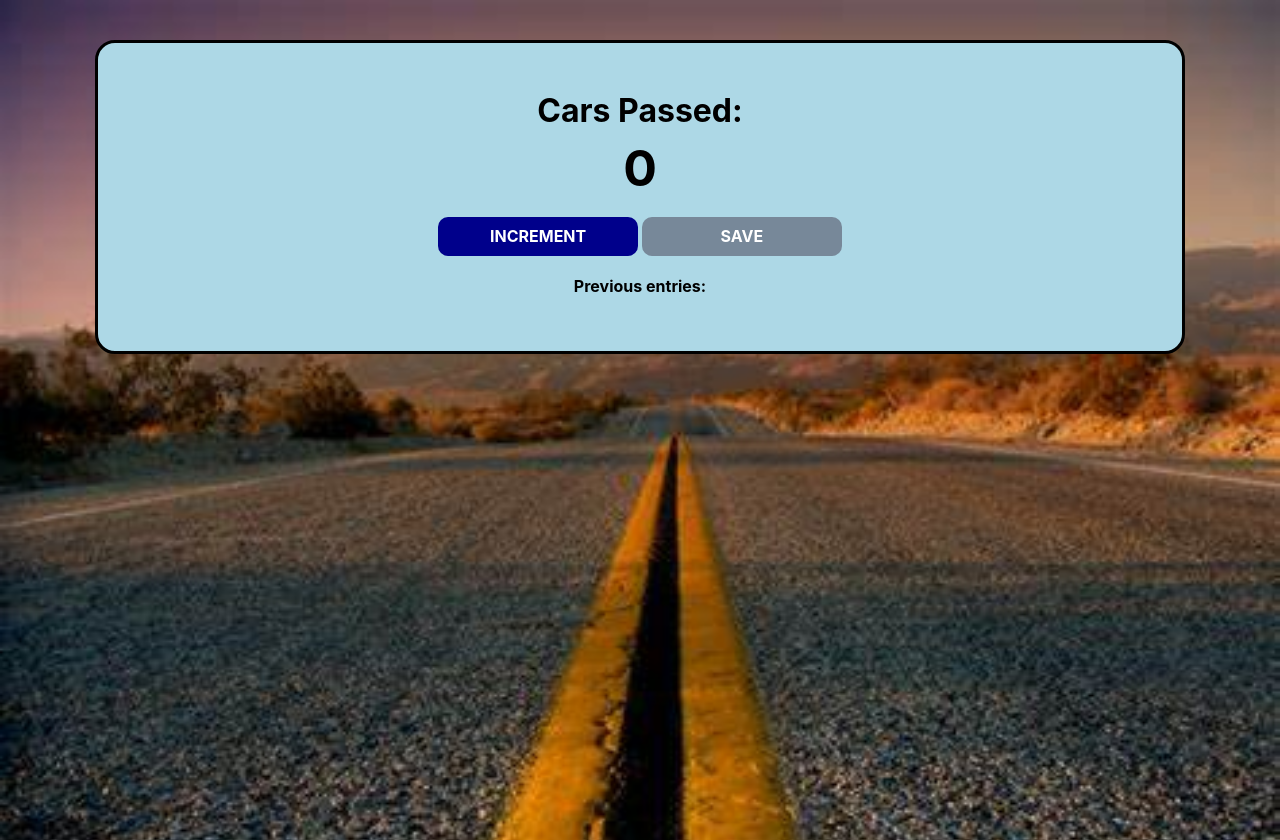
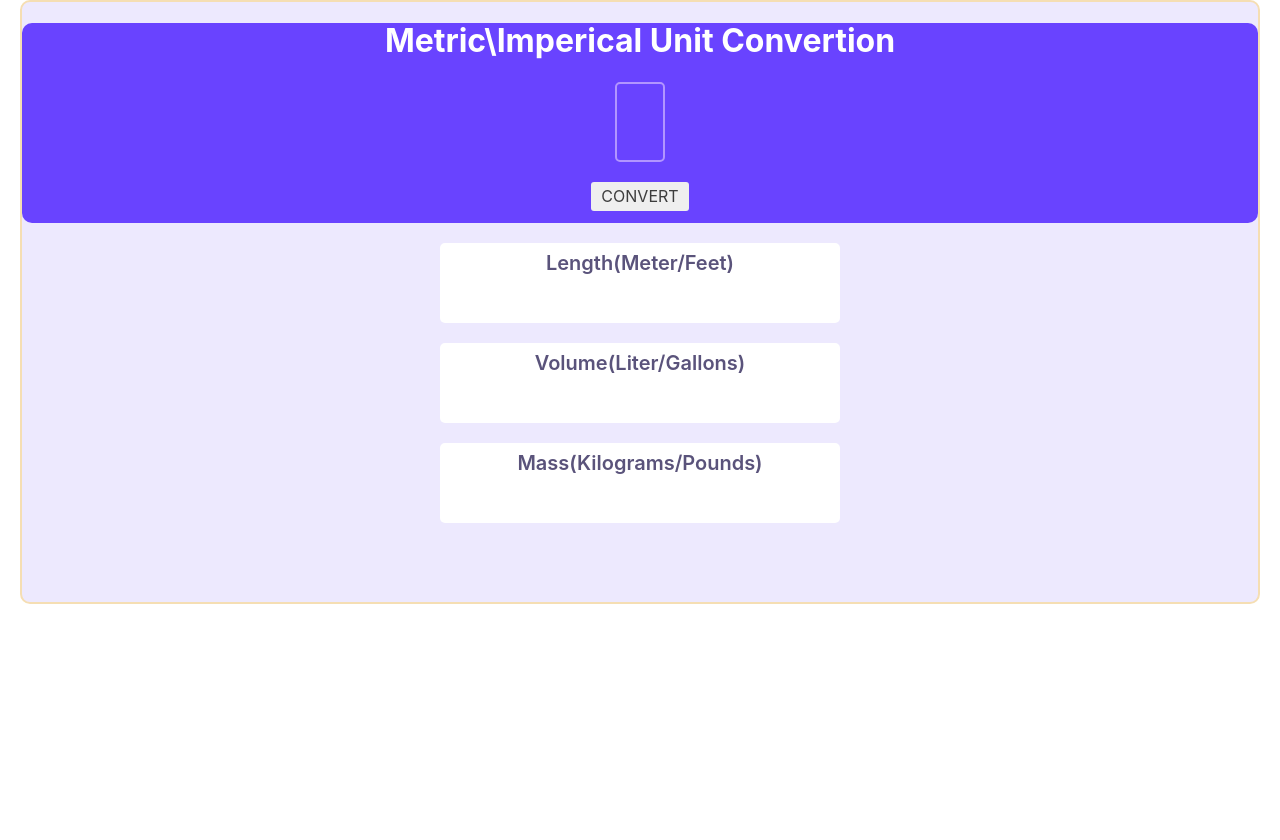
Before and after one commit to kid3234/bigning, a website built with Vite: page index.html in a window 1280 px wide. After the commit the page ends 800 px from the top, so only its background shows below. Built offline with nearby package versions, Linux system fonts and the light colour scheme.

Commit message:
Add files via upload

```diff
--- a/index.css
+++ b/index.css
@@ -1,47 +1,66 @@
 body {
-    background-image: url("image1.jpg");
-    background-size: cover;
-    font-family: -apple-system, BlinkMacSystemFont, 'Segoe UI', Roboto, Oxygen, Ubuntu, Cantarell, 'Open Sans', 'Helvetica Neue', sans-serif;
-    font-weight: bold;
+        margin: 0;
+        min-width: 400px;
+        min-height: 800px;
+    color: white;
     text-align: center;
-   height: 100vh;
+    padding:0px 20px;
+    font-family: 'Inter';
+    margin-top: 0px;
+    font-style: normal;
+}
+#body{
+    min-width: 400px;
+    min-height: 600px;
+    background-color: #EDE9FE;
+    border-radius: 10px;
+    border: 2px solid wheat;
 
 }
-.main{
-    background: lightblue;
-    max-width: 80%;
-    padding: 40px 30px;
-    border-radius: 20px;
-    margin: 40px auto;
-    border: 3px solid black;
+#div{
+    background-color: #6943FF;
+    color: white;
+    text-align: center;
+    min-width: 500px;
+    height: 200px;
+    margin-top: 0px;
+    border-radius: 10px;
+
 }
+#input-el{
+    width: 50px;
+    padding:20px 20px;
+    background:#6943FF;
+    display: block;
+    margin: auto;
+    border-radius: 5px;
+    border: 2px solid #B295FF;
+    font-size:200%;
+    color: white;
 
-h1 {
-    margin-top: 10px;
-    margin-bottom: 10px;
 }
+#btn-el{
+    margin-top: 20px;
+    border-radius: 3px;
+    border: none;
+    padding: 5px 10px;
+    color: #3D3D3D;
+}
+.div{
+    background-color: #FFFFFF;
+    width: 400px;
+    margin: auto;
+    height: 80px;
+    border-radius: 5px;
+    color: black;
+    text-align: center;
+}
+.text{
+    font-weight: 600;
+    font-size: 20px;
+    line-height: 20px;
+    text-align: center;
+    color: #5A537B;
+    padding-top: 10px;
 
-h2 {
-    font-size: 50px;
-    margin-top: 0;
-    margin-bottom: 20px;
 }
-
-button {
-    border:5px;
-    padding-top: 10px;
-    padding-bottom: 10px;
-    color: white;
-    font-weight: bold;
-    width: 200px;
-    margin-bottom: 5px;
-    border-radius: 10px;
-}
-
-#increment-btn {
-    background: darkblue;
-}
-
-#save-btn {
-    background: lightslategrey;
-}
--- a/index.html
+++ b/index.html
@@ -3,15 +3,26 @@
         <link rel="stylesheet" href="index.css">
     </head>
     <body>
+        <div id="body">
+            <div id="div">
+            <h1>Metric\Imperical Unit Convertion</h1>
+            <input id="input-el" type="text">
+            <button id="btn-el">CONVERT</button>
+        </div>
+        <div class="div">
+            <h3 class="text">Length(Meter/Feet)</h3>
+            <p id="ple-el"></p>
+        </div>
+        <div class="div">
+            <h3 class="text">Volume(Liter/Gallons)</h3>
+            <p  id="pvo-el"></p>
 
-        <div class="main">
-        <title>Road Traffic Counter</title>
-        <h1>Cars Passed:</h1>
-        <h2 id="count-el">0</h2>
-        <button id="increment-btn" onclick="increment()">INCREMENT</button>
-        <button id="save-btn" onclick="save()">SAVE</button>
-        <p id="save-el">Previous entries: </p>
-        <script src="index.js"> nnerText</script>
         </div>
+        <div class="div">
+             <h3 class="text">Mass(Kilograms/Pounds)</h3>
+            <p id="pma-el"></p>
+        </div>
+        </div>
+        <script src="index.js"></script>
     </body>
 </html>
--- a/index.js
+++ b/index.js
@@ -1,15 +1,29 @@
-let saveEl = document.getElementById("save-el")
-let countEl = document.getElementById("count-el")
-let count = 0
+/*
+1 meter = 3.281 feet
+1 liter = 0.264 gallon
+1 kilogram = 2.204 pound
+*/
+const inputEl = document.getElementById("input-el")
+const pleEl = document.getElementById("ple-el")
+const pvoEl = document.getElementById("pvo-el")
+const pmaEl = document.getElementById("pma-el")
+// const feet = (Number(inputEl.value) * 3.281).toFixed()
+// const meter = (Number(inputEl.value) / 3.281).toFixed()
 
-function increment() {
-    count += 1
-    countEl.textContent = count
-}
 
-function save() {
-    let countStr = count + " - "
-    saveEl.textContent += countStr
-    countEl.textContent = 0
-    count = 0
-}
+ const btn = document.getElementById("btn-el")
+btn.addEventListener("click",function(){
+    pleEl.textContent = `${inputEl.value} meters
+    = ${(Number(inputEl.value) * 3.281).toFixed(3)} feet |
+     ${inputEl.value} feets = ${(Number(inputEl.value) / 3.281).toFixed(3)} meters`
+
+     pvoEl.textContent = `${inputEl.value} liters
+    = ${(Number(inputEl.value) * 0.264).toFixed(3)} gallons |
+     ${inputEl.value} gallons = ${(Number(inputEl.value) / 0.264).toFixed(3)} liters `
+
+     pmaEl.textContent = `${inputEl.value} kilos
+    = ${(Number(inputEl.value) * 2.204).toFixed(3)} pounds |
+     ${inputEl.value} pounds = ${(Number(inputEl.value) / 2.204).toFixed(3)} kilos `
+
+
+})
```
